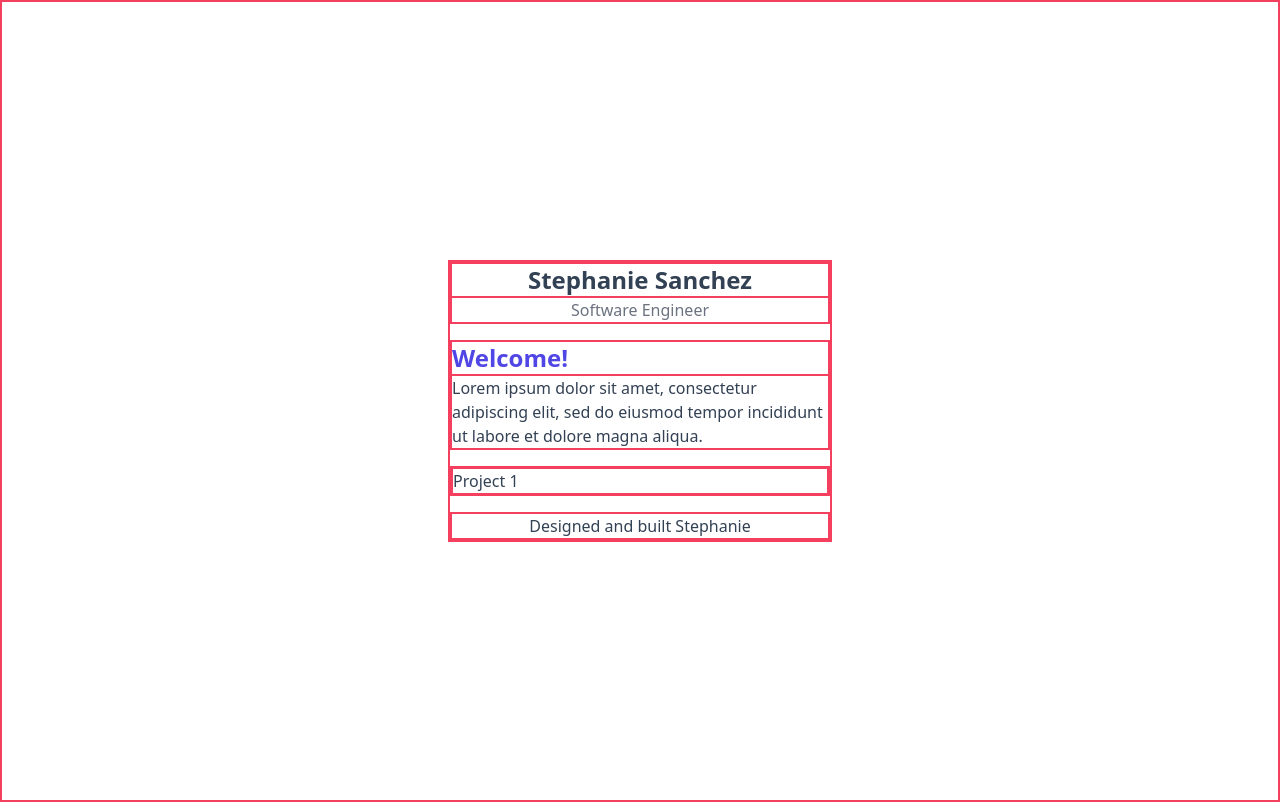
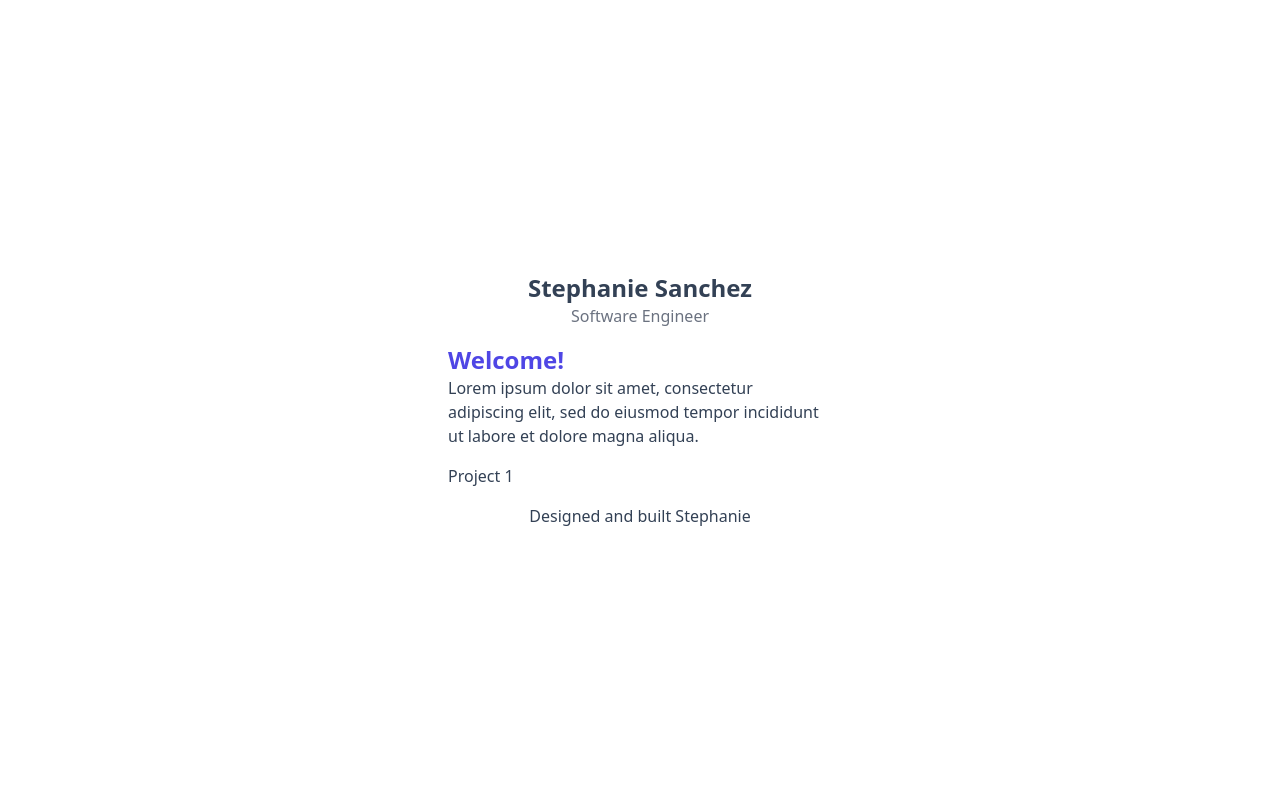
Before and after one commit to StephanieKSanchez/simple-portfolio-site, a Next.js app: page / in a window 1280 px wide. Built offline with nearby package versions, Linux system fonts and the light colour scheme.

Commit message:
turned off div highlighting

```diff
--- a/styles/globals.css
+++ b/styles/globals.css
@@ -3,5 +3,5 @@
 @tailwind utilities;
 
 div {
-  @apply border border-rose-500;
+  /* @apply border border-rose-500; */
 }
```
